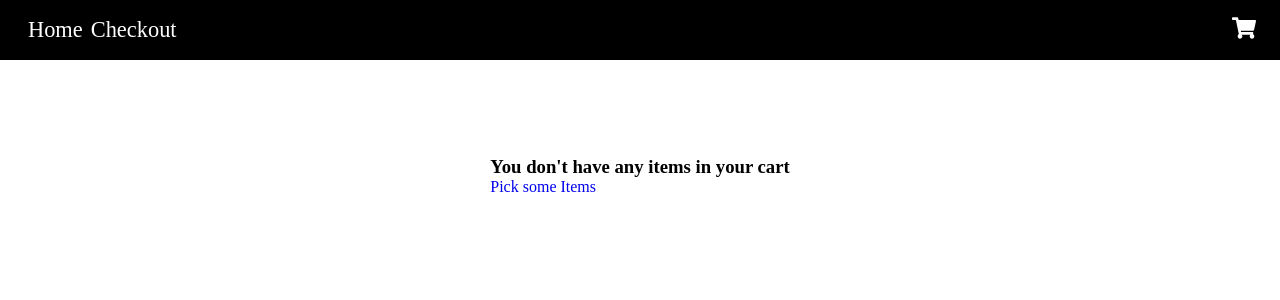
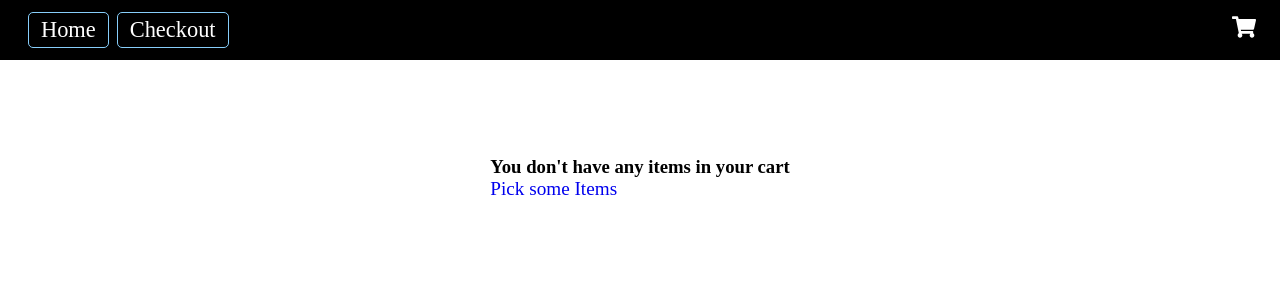
Before and after one commit to irlgabriel/shopping-cart, a React (Create React App) app: page /cart in a window 1280 px wide. Shown: the top 300 px of the page. Built offline with nearby package versions, Linux system fonts and the light colour scheme; the HTML template or start-up script is replaced by a standard one.

Commit message:
added button feedback for pressed buttons and styled navbar a bit

```diff
--- a/package.json
+++ b/package.json
@@ -6,9 +6,11 @@
     "@testing-library/jest-dom": "^4.2.4",
     "@testing-library/react": "^9.5.0",
     "@testing-library/user-event": "^7.2.1",
+    "events": "^3.2.0",
     "gh-pages": "^3.1.0",
     "react": "^16.13.1",
     "react-dom": "^16.13.1",
+    "react-flash-message": "^1.0.4",
     "react-icons": "^3.11.0",
     "react-router-dom": "^5.2.0",
     "react-scripts": "3.4.3",
--- a/src/App.js
+++ b/src/App.js
@@ -1,6 +1,5 @@
 import React, { useState } from 'react';
 import { BrowserRouter as Router, Route } from 'react-router-dom';
-
 // Importing Styled Components
 import {
   Container,
@@ -17,13 +16,14 @@ import {
 function App() {
   const [cartItems, setItems] = useState([]);
   const [total, setTotal] = useState(0);
+  const [showMessage, setMessage] = useState(false);
   return (
     <Router>
       <GlobalStyle />
       <Navbar cartItems={cartItems}/>
       <Container>
-        <Route path="/" exact render={() => (<Home total={total} setTotal={setTotal} cartItems={cartItems} setItems={setItems}/>)} />
-        <Route path="/cart" render={() => (<ShoppingCart total={total} setTotal={setTotal} cartItems={cartItems} setItems={setItems}/>)} />
+        <Route path="/" exact render={() => (<Home showMessage={showMessage} total={total} setTotal={setTotal} cartItems={cartItems} setItems={setItems}/>)} />
+        <Route path="/cart" render={() => (<ShoppingCart showMessage={showMessage} total={total} setTotal={setTotal} cartItems={cartItems} setItems={setItems}/>)} />
       </Container>
     </Router>
   );
--- a/src/Components/Item/Item.components.js
+++ b/src/Components/Item/Item.components.js
@@ -24,12 +24,18 @@ export const PriceLabel = styled.button`
   border-radius: 4px;
   background: ${({clicked}) => (clicked ? "lightgray" : "burlywood")};
   color: white;
+  transition: all .3s ease;
 
   &:active, &:focus {
     border: none;
     outline: none;
   }
 
+  &:hover {
+  border: ${({clicked}) => (clicked ? "" : "1px solid black")};
+  cursor: ${({clicked}) => (clicked ? "default " : "pointer")};
+
+  }
 `
 
 export const Bold = styled.span`
--- a/src/Components/Navbar/Navbar.components.js
+++ b/src/Components/Navbar/Navbar.components.js
@@ -19,7 +19,16 @@ export const NavMenu = styled.ul`
 
 export const NavItem = styled.li`
   margin: 0 .25rem;
+  padding: .25rem .75rem;
+  border: 1px solid lightskyblue;
+  border-radius: 5px;
   color: white;
+  transition: all .3s ease;
+
+  &:hover {
+    border-radius: 1px solid #101522;
+    background: lightskyblue;
+  }
 `
 export const CartIcon = styled(FaShoppingCart)`
   font-size: 1.5rem;
--- a/src/Components/Navbar/Navbar.js
+++ b/src/Components/Navbar/Navbar.js
@@ -23,7 +23,7 @@ export default function Navbar({cartItems}) {
         </NavItem>
       </NavMenu>
       <CartSpan>
-        <CartIcon />
+        <NavLink to="/cart"><CartIcon /></NavLink>
         {
           cartItems.length &&
           <ItemsCount>{cartItems.length}</ItemsCount>
--- a/src/Components/ShoppingCart/ShoppingCart.components.js
+++ b/src/Components/ShoppingCart/ShoppingCart.components.js
@@ -3,9 +3,10 @@ import { FaTrash }   from "react-icons/fa";
 import { Link as RouteLink } from "react-router-dom";
 
 export const CartTable = styled.div`
-  margin-left: auto;
+  margin: auto;
   display: table;
   border-collapse: collapse;
+  min-width: 600px;
 `
 
 export const CartContainer = styled.div`
@@ -17,7 +18,7 @@ export const CartRow = styled.div`
   position: relative;
   border-bottom: 1px solid black;
 
-  &:first-of-type {
+  &:last-of-type {
     border: none;
   }
 
@@ -27,8 +28,6 @@ export const CartData = styled.div`
   display: table-cell;
   position: relative;
   padding: .5rem 1.5rem;
-  border-bottom: 1px solid black;
-  border-top: 1px solid black;
   font-size: 1.5rem;
   user-select: none;
 
@@ -40,6 +39,7 @@ export const CartHeader = styled.h3`
 
 export const Link = styled(RouteLink)`
   text-decoration: none;
+  font-size: 1.2em;
 `
 
 export const DeleteDiv = styled.span`
--- a/src/Components/ShoppingCart/ShoppingCart.js
+++ b/src/Components/ShoppingCart/ShoppingCart.js
@@ -20,7 +20,7 @@ export default function ShoppingCart({
   function deleteHandler(e) {
     e.stopPropagation()
     const itemName = e.target.getAttribute("data-name")
-    const currentItem = cartItems.find(item => item.name == itemName)
+    const currentItem = cartItems.find(item => item.name === itemName)
     console.log(itemName, currentItem)
 
     console.log(e.target, e.itemName)
@@ -31,14 +31,14 @@ export default function ShoppingCart({
     <Container>
       <CartContainer>
         {
-          cartItems.length == 0 &&
+          cartItems.length === 0 &&
           <Container>
             <CartHeader>You don't have any items in your cart</CartHeader>
             <Link to="/">Pick some Items</Link>
           </Container>
         }
         {
-          cartItems.length != 0 &&
+          cartItems.length !== 0 &&
           <CartTable>
             <CartRow>
               <CartData>
```
Also changed, not shown: 1 other file (tests, documents, lock files or other folders).
